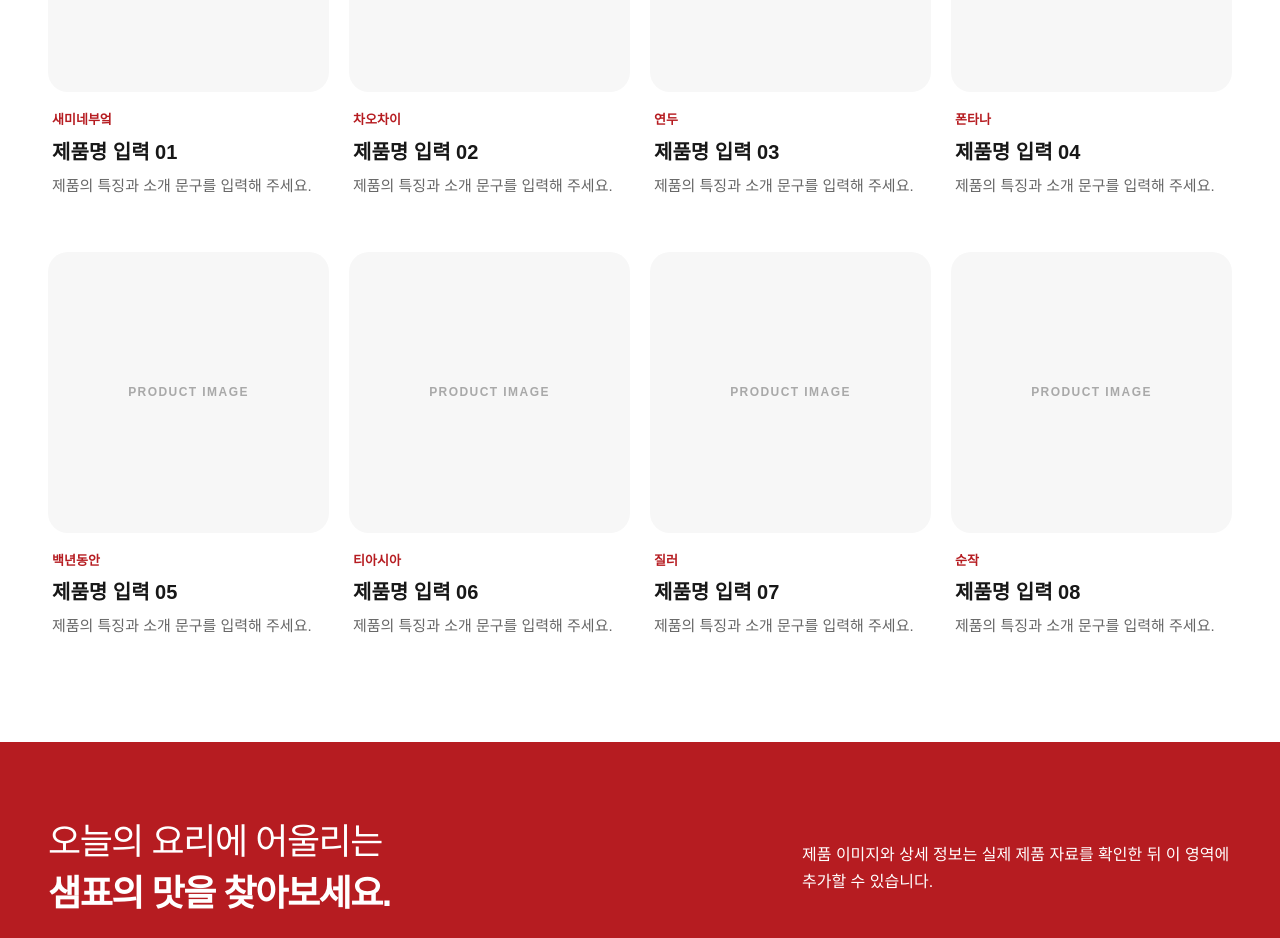
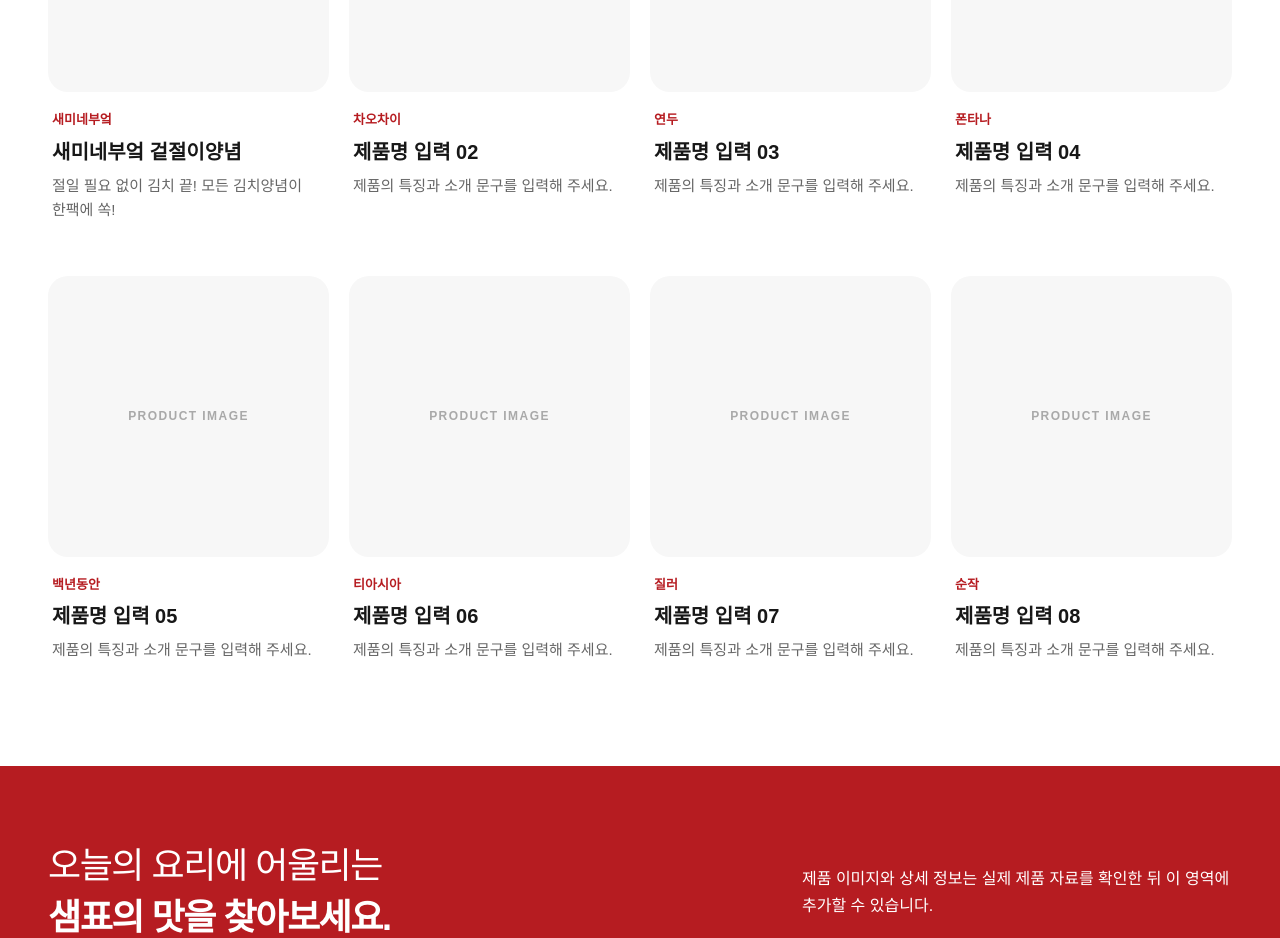
Before and after one commit to hayun74/FirstClass, a plain HTML site: page sempio/product.html in a window 1280 px wide. Shown: the part 980-1918 px from the top of the page. Drawn offline with Linux system fonts and the light colour scheme; a web font is replaced by a local one.

Commit message:
Update product.html

```diff
--- a/sempio/product.html
+++ b/sempio/product.html
@@ -122,8 +122,8 @@
                 </div>
                 <div class="product-grid">
                     <article class="product-item">
-                        <div class="product-item__visual"><img src="img/product/saemine-01.png" alt="제품명 입력 01" onerror="this.remove()"><span aria-hidden="true">PRODUCT IMAGE</span></div>
-                        <div class="product-item__info"><p class="product-item__category">새미네부엌</p><h4>제품명 입력 01</h4><p>제품의 특징과 소개 문구를 입력해 주세요.</p></div>
+                        <div class="product-item__visual"><img src="img/saemi01.png" alt="새미네부엌 겉절이양념" onerror="this.remove()"><span aria-hidden="true">PRODUCT IMAGE</span></div>
+                        <div class="product-item__info"><p class="product-item__category">새미네부엌</p><h4>새미네부엌 겉절이양념</h4><p>절일 필요 없이 김치 끝! 모든 김치양념이 한팩에 쏙!</p></div>
                     </article>
                     <article class="product-item">
                         <div class="product-item__visual"><img src="img/product/chaochai-01.png" alt="제품명 입력 02" onerror="this.remove()"><span aria-hidden="true">PRODUCT IMAGE</span></div>
@@ -173,7 +173,7 @@
                 <div class="type-product-group" data-group="saemine">
                     <div class="product-grid product-grid--compact">
                         <article class="product-item">
-                            <div class="product-item__visual"><img src="img/product/saemine-01.png" alt="새미네부엌 제품명 입력 01" onerror="this.remove()"><span aria-hidden="true">PRODUCT IMAGE</span></div>
+                            <div class="product-item__visual"><img src="img/product/seami01.png" alt="새미네부엌 제품명 입력 01" onerror="this.remove()"><span aria-hidden="true">PRODUCT IMAGE</span></div>
                             <div class="product-item__info"><p class="product-item__category">새미네부엌</p><h4>제품명 입력 01</h4><p>제품 설명을 입력해 주세요.</p></div>
                         </article>
                         <article class="product-item">
```
